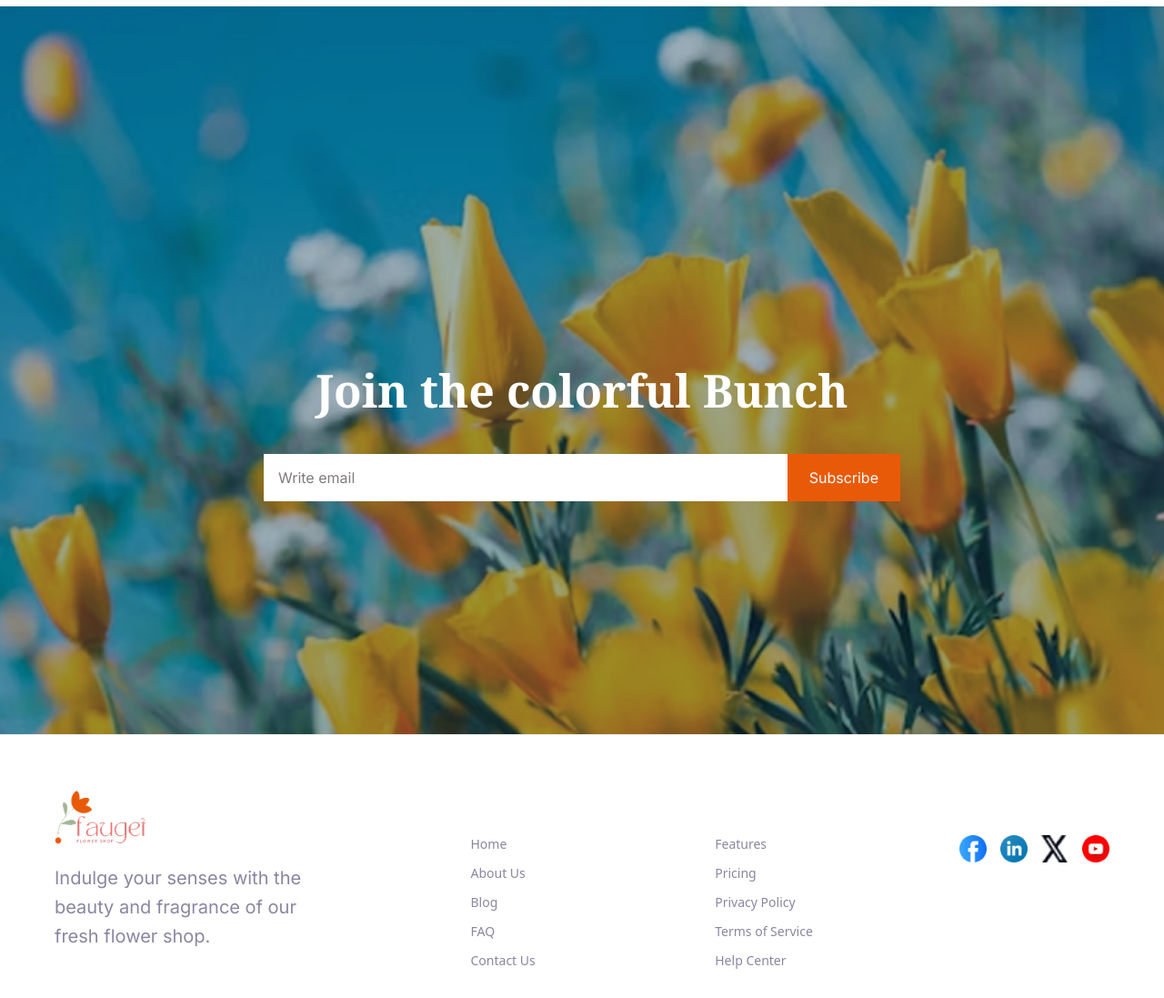
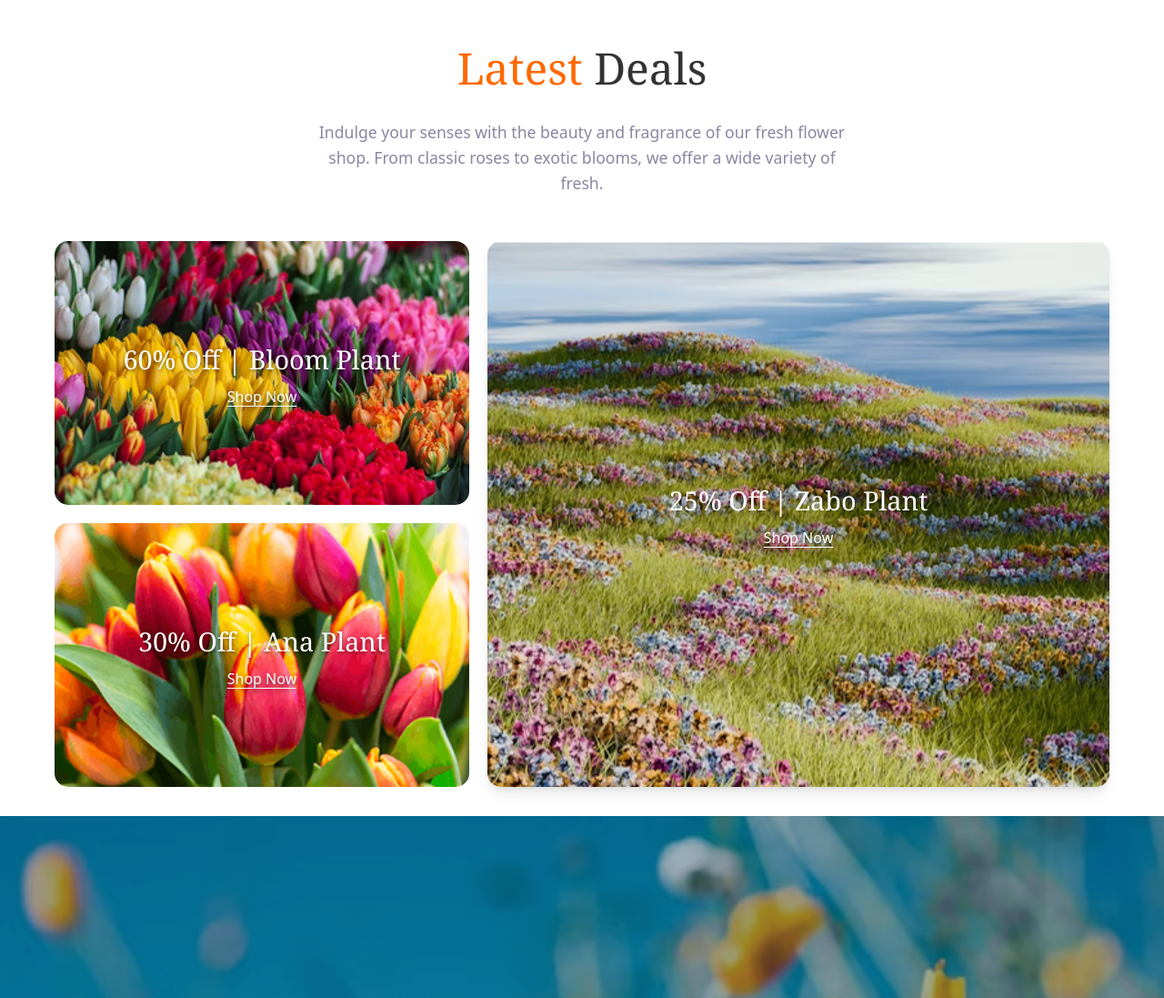
Before and after one commit to sami157/assignment-2, a plain HTML site: page index.html in a window 1280 px wide. Shown: the part 2900-3997 px from the top of the page at 91% size. Drawn offline with nearby package versions, Linux system fonts and the light colour scheme.

Commit message:
deal section done

```diff
--- a/index.html
+++ b/index.html
@@ -164,6 +164,44 @@
       </ul>
     </div>
   </section>
+
+
+  <section class="latest-deal max-w-[1200px] mx-auto px-5 py-8 text-center">
+  <h2 class="font-serif text-[3rem] mb-5 text-[#333]">
+    <span class="text-orange-500">Latest</span> Deals
+  </h2>
+  <p class="font-sans text-[1.1rem] grey max-w-[600px] mx-auto mb-[50px] leading-[1.6]">
+    Indulge your senses with the beauty and fragrance of our fresh flower shop. From classic roses to exotic blooms, we offer a wide variety of fresh.
+  </p>
+
+  <div class="deals-grid grid grid-cols-[1fr_1.5fr] gap-5 h-[600px]">
+    <div class="left flex flex-col gap-5">
+      <div class="deal-card1 deal-card-style" style="background-image: url('assets/deal-bloom.png');">
+        <div class="deal-content">
+          <h3 class="font-serif text-[1.8rem] mb-2">60% Off | Bloom Plant</h3>
+          <a href="" class="shop-btn font-sans text-base underline underline-offset-4 font-medium text-white inline-block transition-all duration-300">Shop Now</a>
+        </div>
+      </div>
+
+      <div class="deal-card2 deal-card-style" style="background-image: url('assets/deal-ana.png');">
+        <div class="deal-content">
+          <h3 class="font-serif text-[1.8rem] mb-2">30% Off | Ana Plant</h3>
+          <a href="" class="shop-btn font-sans text-base underline underline-offset-4 font-medium text-white inline-block transition-all duration-300">Shop Now</a>
+        </div>
+      </div>
+    </div>
+
+    <div class="right">
+      <div class="deal-card3 relative rounded-[15px] overflow-hidden bg-cover bg-center text-white text-center shadow-lg flex items-center justify-center flex-1 min-h-[280px] h-full min-h-[600px]" style="background-image: url('assets/deal-zabo.png');">
+        <div class="deal-content">
+          <h3 class="font-serif text-[1.8rem] mb-2">25% Off | Zabo Plant</h3>
+          <a href="" class="shop-btn font-sans text-base underline underline-offset-4 font-medium text-white inline-block transition-all duration-300">Shop Now</a>
+        </div>
+      </div>
+    </div>
+  </div>
+</section>
+
 </section>
    <section class="newsletter bg-[url('assets/news-letter-bg.png')] bg-center bg-cover text-white h-screen flex flex-col items-center justify-center px-5 font-serif">
   <h2 class="text-[50px] font-bold mb-8 mt-[130px] text-center font-['Noto_Serif']">Join the colorful Bunch</h2>
--- a/style.css
+++ b/style.css
@@ -81,3 +81,21 @@
     width: 100%;
     transition: background 0.3s ease;
 }
+
+.deal-card-style {
+
+
+    position: relative;
+    border-radius: 15px;
+    overflow: hidden;
+    background-size: cover;
+    background-position: center;
+    display: flex;
+    align-items: center;
+    justify-content: center;
+    text-align: center;
+    color: white;
+    text-shadow: 0 2px 4px rgba(0,0,0,0.5);
+    flex: 1;
+    min-height: 280px;
+}
```
